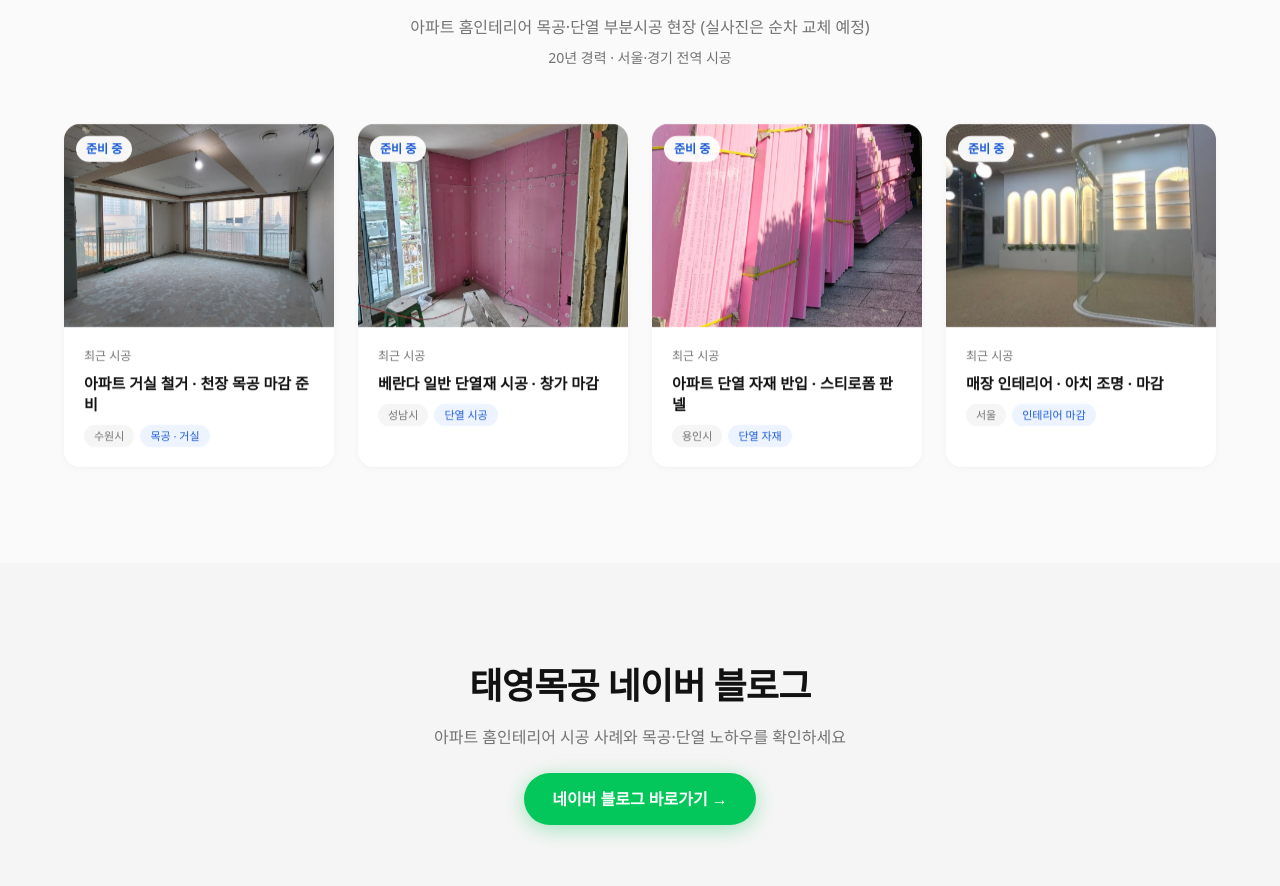
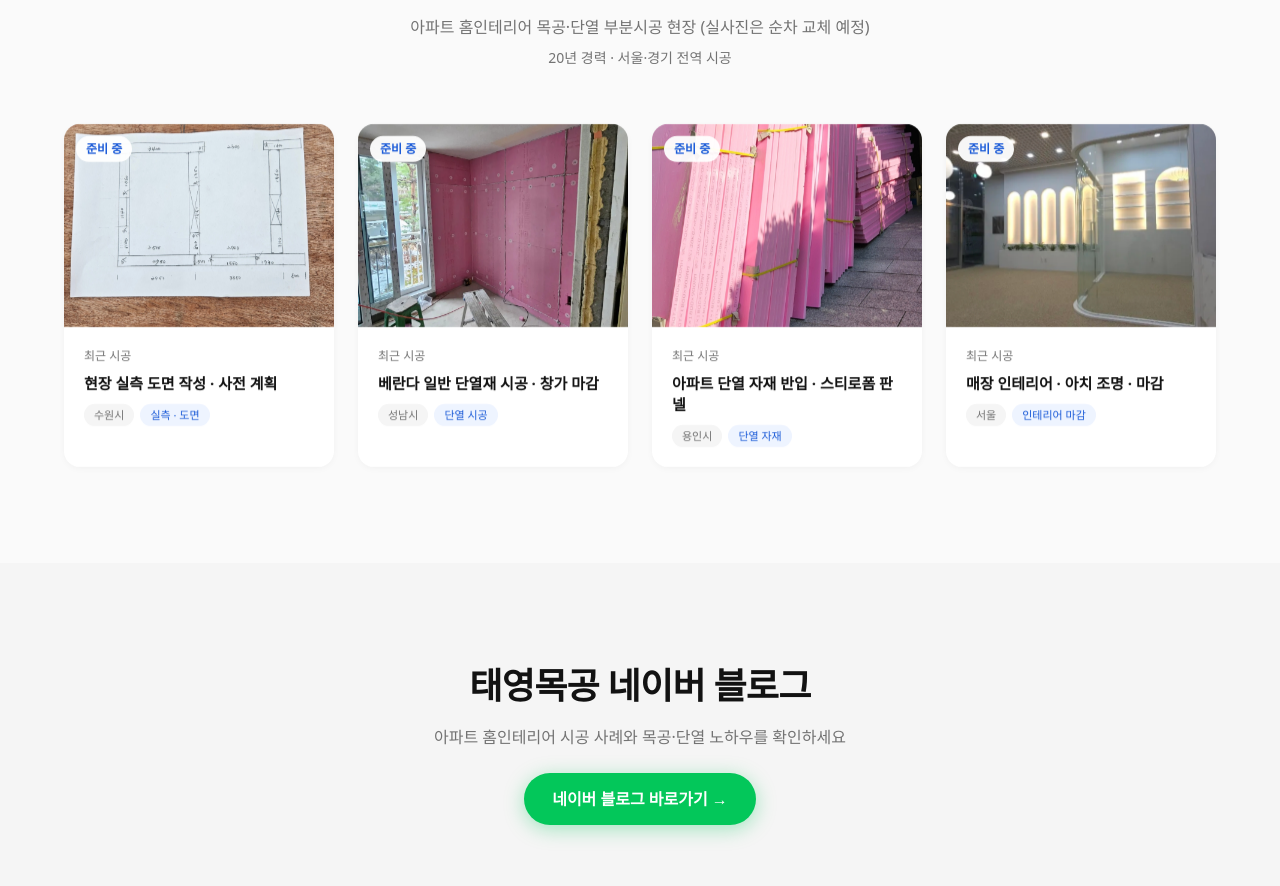
Before and after one commit to fiftycompanies/taeyoung-wood, a Next.js app: page / in a window 1280 px wide. Shown: the part 1040-1926 px from the top of the page. Built offline with nearby package versions, Linux system fonts and the light colour scheme; no server answers; a web font is replaced by a local one.

Commit message:
fix(cases): 첫 카드를 도면(plan.jpg)로 교체 — 실사진 카드 4장 다양화
- HomeCases 첫 카드 case-4.jpg -> plan.jpg (현장 실측 도면, 태영목공 네이버 블로그)
- case-4.jpg 삭제(hero.jpg 사본이라 중복). 히어로 배경은 hero.jpg 유지

```diff
--- a/src/components/home/HomeCases.tsx
+++ b/src/components/home/HomeCases.tsx
@@ -1,6 +1,6 @@
 // 실제 태영목공(전동현 대표) 시공 현장 사진 — 네이버 블로그(blog.naver.com/woodty)에서 제공한 자료.
 const CASES = [
-  { date: "최근 시공", title: "아파트 거실 철거 · 천장 목공 마감 준비", region: "수원시", tag: "목공 · 거실", img: "/images/case-4.jpg" },
+  { date: "최근 시공", title: "현장 실측 도면 작성 · 사전 계획", region: "수원시", tag: "실측 · 도면", img: "/images/plan.jpg" },
   { date: "최근 시공", title: "베란다 일반 단열재 시공 · 창가 마감", region: "성남시", tag: "단열 시공", img: "/images/case-2.jpg" },
   { date: "최근 시공", title: "아파트 단열 자재 반입 · 스티로폼 판넬", region: "용인시", tag: "단열 자재", img: "/images/case-1.jpg" },
   { date: "최근 시공", title: "매장 인테리어 · 아치 조명 · 마감", region: "서울", tag: "인테리어 마감", img: "/images/case-3.jpg" },
```
Also changed, not shown: public/images/case-4.jpg (deleted).
